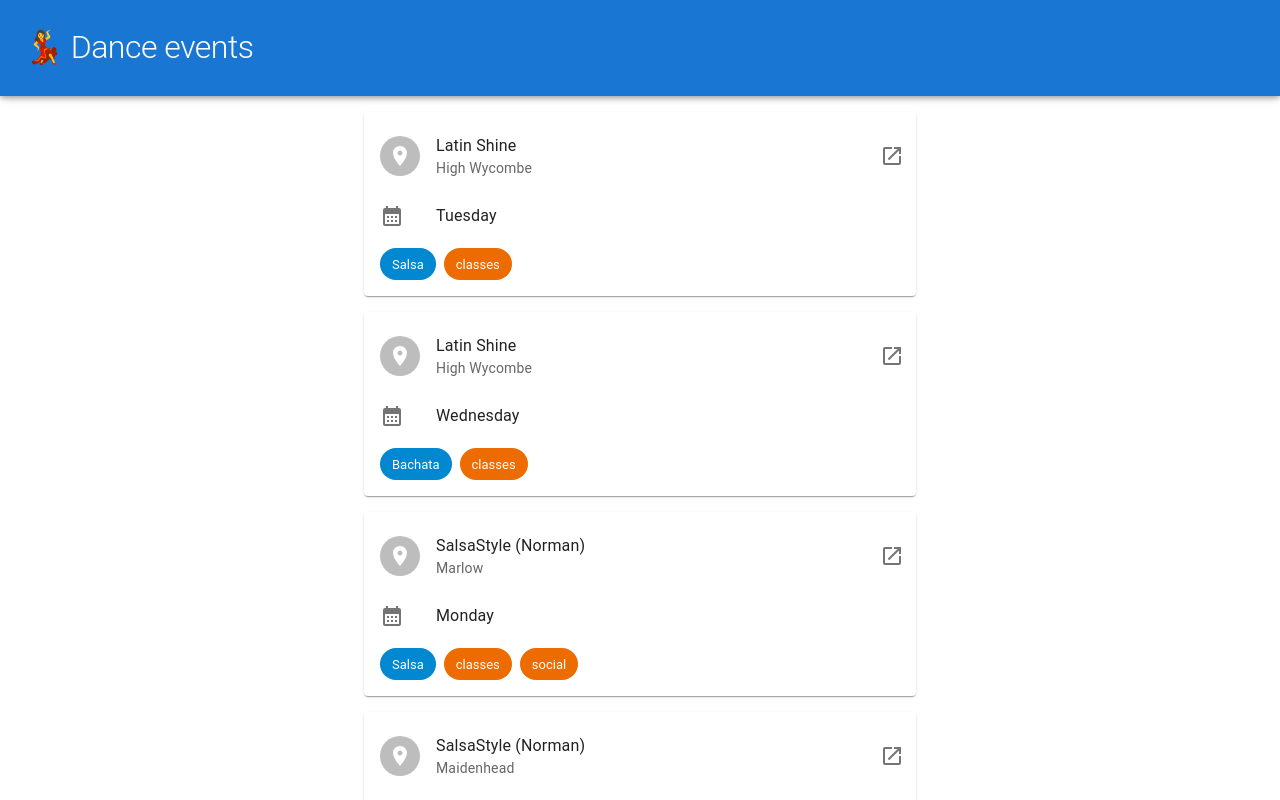
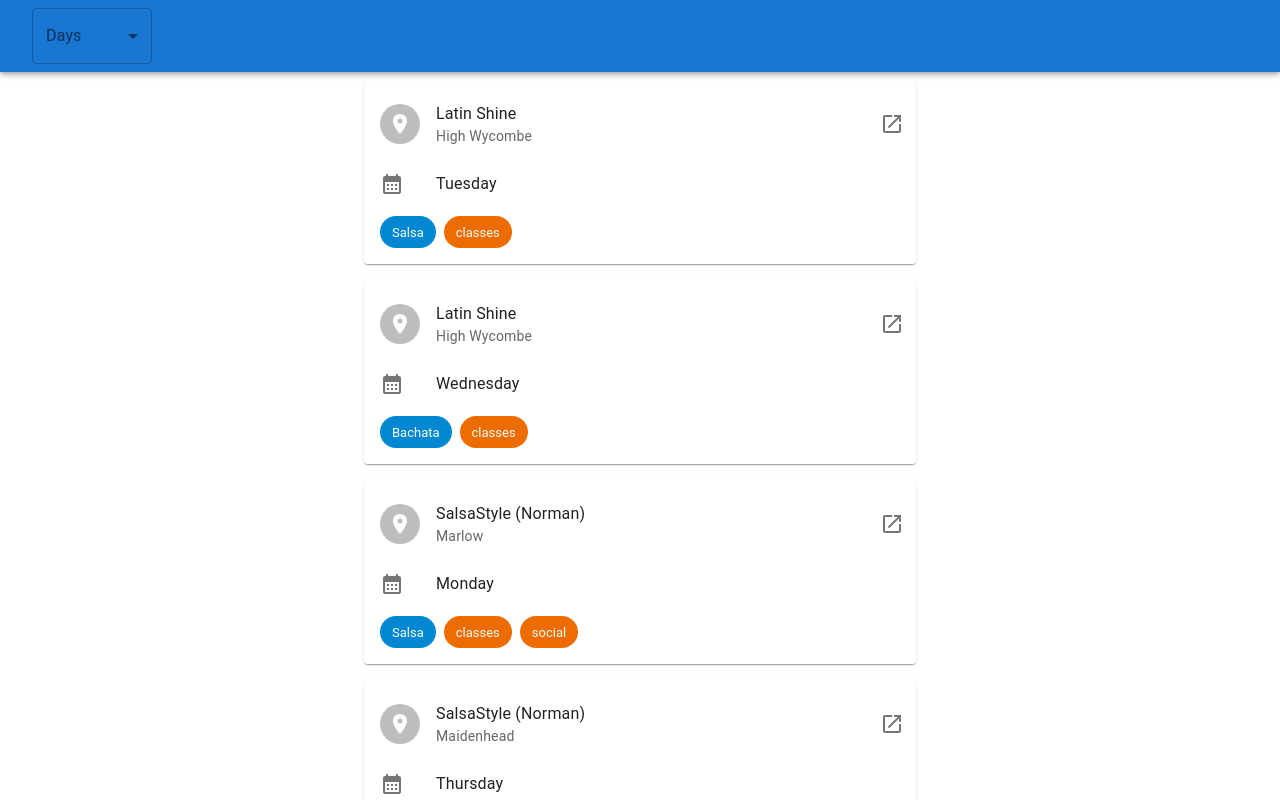
Before and after one commit to PaoloMura/dance-events, a React (Create React App) app: page / in a window 1280 px wide. Shown: the top 800 px of the page. Built offline with nearby package versions, Linux system fonts and the light colour scheme.

Commit message:
added days filter

```diff
--- a/src/App.js
+++ b/src/App.js
@@ -1,12 +1,15 @@
 import "./App.css";
 import EventList from "./components/EventList";
 import Header from "./components/Header";
+import React from "react";
 
 function App() {
+  const [days, setDays] = React.useState([]);
+
   return (
     <div>
-      <Header />
-      <EventList />
+      <Header days={days} setDays={setDays} />
+      <EventList days={days} />
     </div>
   );
 }
--- a/src/components/EventList.jsx
+++ b/src/components/EventList.jsx
@@ -17,11 +17,15 @@ import PlaceIcon from "@mui/icons-material/Place";
 import OpenInNewIcon from "@mui/icons-material/OpenInNew";
 import CalendarMonthIcon from "@mui/icons-material/CalendarMonth";
 
-export default function EventList() {
+export default function EventList({ days }) {
+  const filteredEvents = events.filter(
+    (event) => days.length === 0 || event.days.some((day) => days.includes(day))
+  );
+
   return (
     <Container maxWidth="sm" sx={{ paddingY: (theme) => theme.spacing(2) }}>
       <Stack spacing={2}>
-        {events.map((event, index) => (
+        {filteredEvents.map((event, index) => (
           <Card key={index}>
             <List>
               <ListItem
--- a/src/components/Header.jsx
+++ b/src/components/Header.jsx
@@ -1,17 +1,61 @@
-import { AppBar, Toolbar, Typography } from "@mui/material";
+import {
+  AppBar,
+  Checkbox,
+  FormControl,
+  InputLabel,
+  ListItemText,
+  MenuItem,
+  OutlinedInput,
+  Select,
+  Toolbar,
+} from "@mui/material";
 import React from "react";
 
-export default function Header() {
+const allDays = [
+  "Monday",
+  "Tuesday",
+  "Wednesday",
+  "Thursday",
+  "Friday",
+  "Saturday",
+  "Sunday",
+];
+
+export default function Header({ days, setDays }) {
+  const handleChangeDays = (event) => {
+    const selectedDays = event.target.value;
+    const selectDaysList =
+      typeof selectedDays === "string" ? selectedDays.split(",") : selectedDays;
+    setDays(selectDaysList);
+  };
+
   return (
     <>
       <AppBar>
-        <Toolbar sx={{ paddingY: (theme) => theme.spacing(2) }}>
-          <Typography variant="h1" sx={{ fontSize: "2rem" }}>
-            💃 Dance events
-          </Typography>
+        <Toolbar>
+          <FormControl sx={{ m: 1, minWidth: 120, zIndex: 100 }}>
+            <InputLabel id="days-label">Days</InputLabel>
+            <Select
+              labelId="days-label"
+              id="days-label"
+              value={days}
+              label="Days"
+              onChange={handleChangeDays}
+              renderValue={(selected) => selected.join(", ")}
+              multiple
+              input={<OutlinedInput label="Days" />}
+            >
+              {allDays.map((day) => (
+                <MenuItem key={day} value={day}>
+                  <Checkbox checked={days.includes(day)} />
+                  <ListItemText primary={day} />
+                </MenuItem>
+              ))}
+            </Select>
+          </FormControl>
         </Toolbar>
       </AppBar>
-      <Toolbar sx={{ paddingY: (theme) => theme.spacing(2) }} />
+      <Toolbar />
     </>
   );
 }
```
Also changed, not shown: src/components/EmojiIcon.jsx (deleted, +0 -23 lines).
